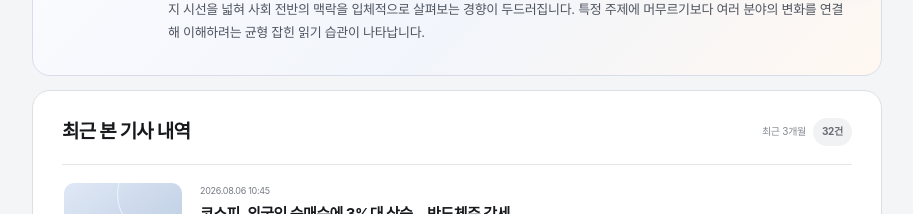
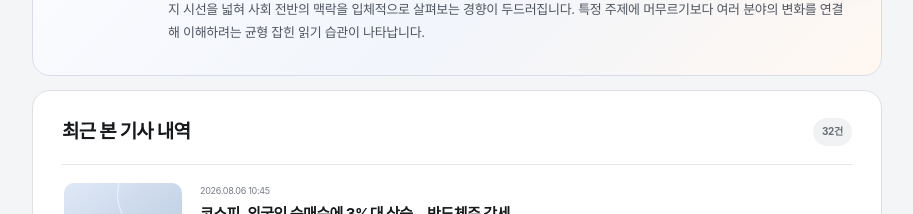
Before and after one commit to hktouchkim/myhankyung, a Next.js app: page /recent-articles in a window 1280 px wide. Shown: the part 1100-1314 px from the top of the page, without its empty margins (299-1212 px from the left). Built offline with nearby package versions, Linux system fonts and the light colour scheme.

Commit message:
Remove duplicate recent articles retention label

```diff
--- a/app/globals.css
+++ b/app/globals.css
@@ -3170,12 +3170,6 @@ p {
   gap: 7px;
 }
 
-.recent-retention-chip {
-  color: #858a92;
-  font-size: 10px;
-  white-space: nowrap;
-}
-
 .recent-article-list {
   border-top: 1px solid #e5e6e9;
 }
--- a/app/recent-articles/recent-articles-client.tsx
+++ b/app/recent-articles/recent-articles-client.tsx
@@ -303,7 +303,6 @@ export default function RecentArticlesClient() {
             <div className="recent-module-heading recent-list-heading">
               <h2 id="recent-list-title">최근 본 기사 내역</h2>
               <div className="recent-list-meta">
-                <span className="recent-retention-chip" aria-label="기사 내역은 최대 3개월까지 확인할 수 있습니다.">최근 3개월</span>
                 <span className="module-count">{articles.length}건</span>
               </div>
             </div>
```
